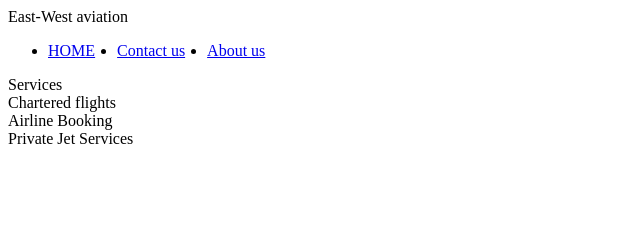
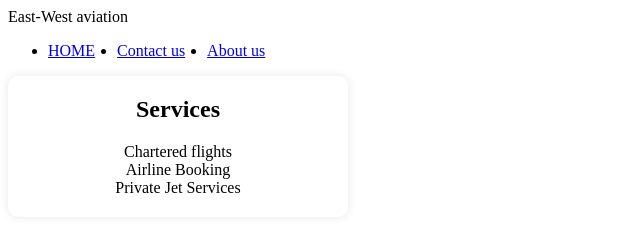
Before and after one commit to markmusonye15/East-West, a plain HTML site: page index.html in a window 1280 px wide. Shown: the whole page, without its empty margins (0-640 px from the left). Drawn offline with Linux system fonts and the light colour scheme.

Commit message:
styling done on services

```diff
--- a/css/styles.css
+++ b/css/styles.css
@@ -8,3 +8,16 @@
   size: 100px;
   color: blue;
 }
+.container {
+  background: white;
+  padding: 20px;
+  border-radius: 10px;
+  box-shadow: 0 0 10px rgba(0, 0, 0, 0.1);
+  text-align: center;
+  width: 300px;
+}
+.services {
+  font-size: 24px;
+  font-weight: bold;
+  margin-bottom: 20px;
+}
```
